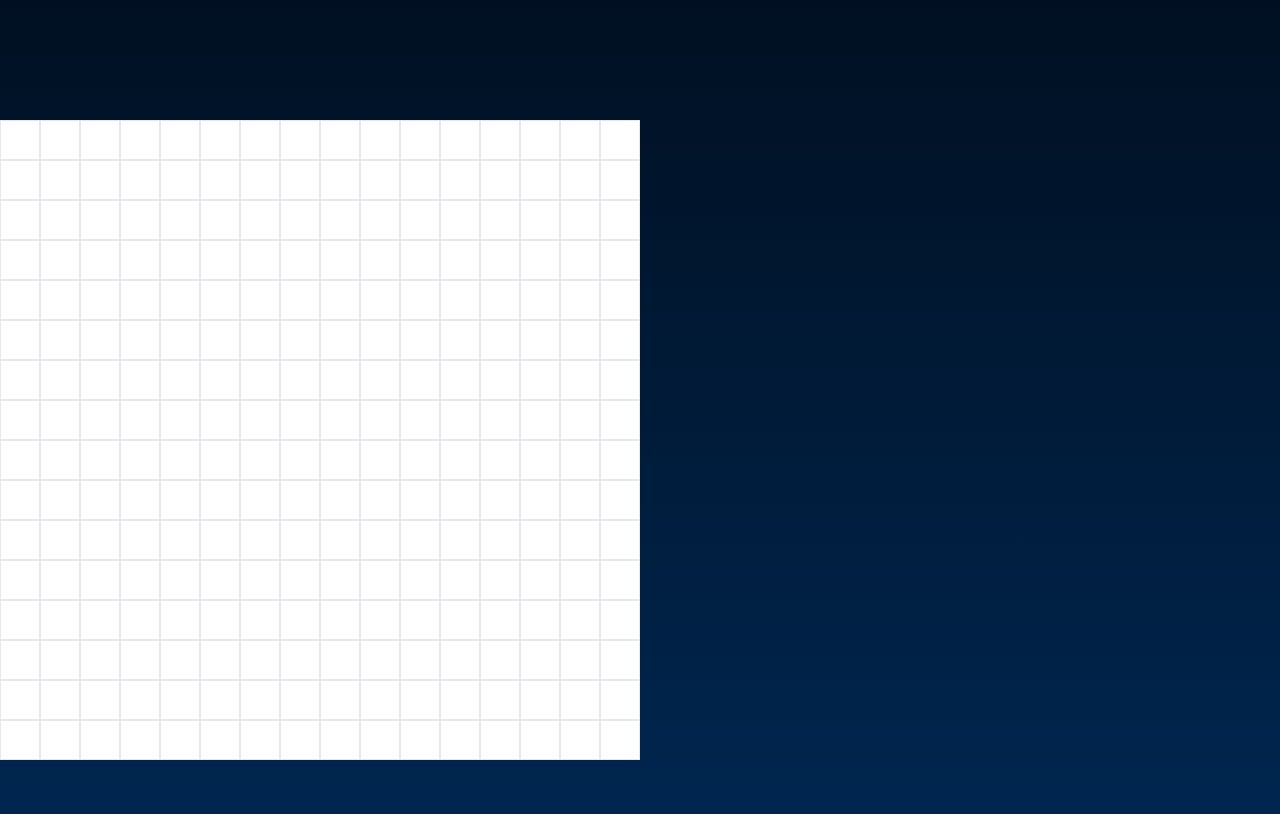
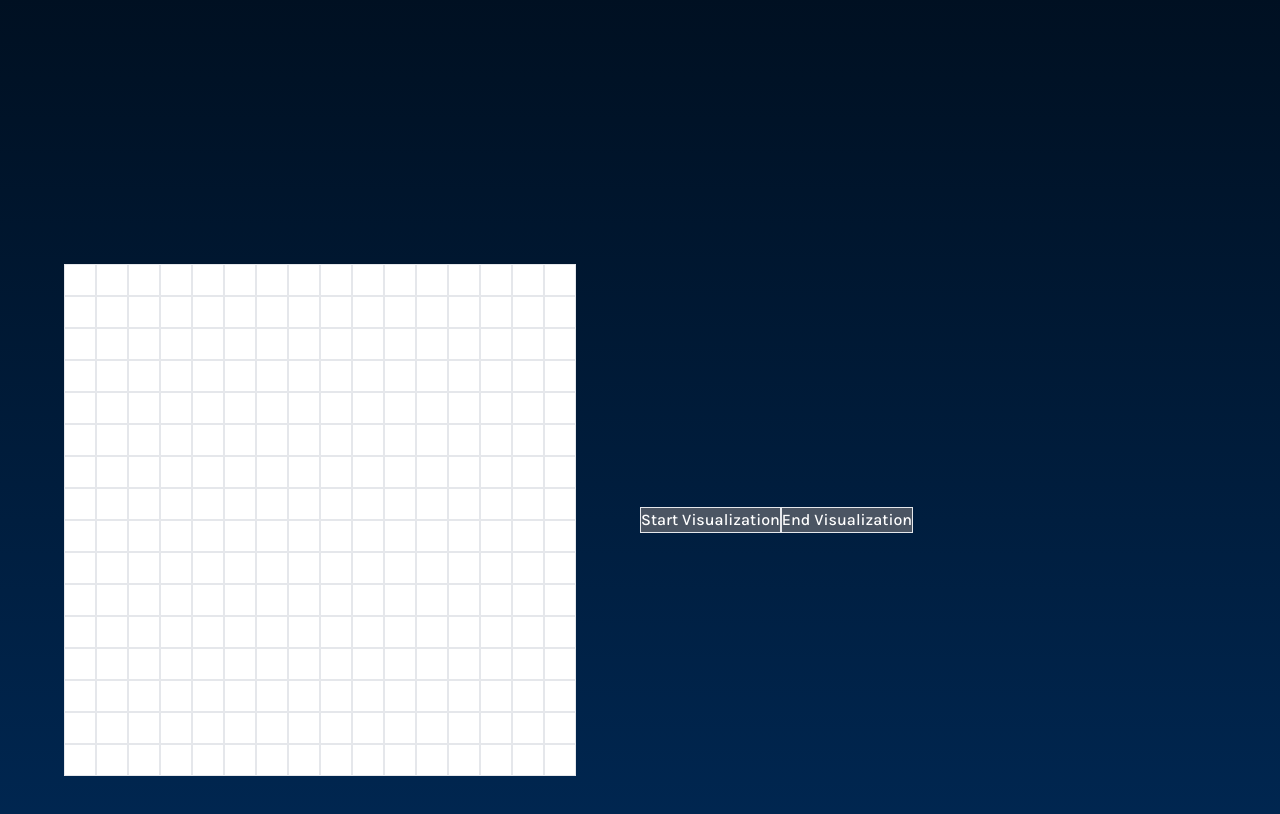
Before and after one commit to JordanRoberts-1/wave-function-collapse, a React (Vite) app: page / in a window 1280 px wide. Shown: the part 1480-2294 px from the top of the page. Built offline with nearby package versions, Linux system fonts and the light colour scheme.

Commit message:
Add core update loop outline

```diff
--- a/src/Components/Visualizer.jsx
+++ b/src/Components/Visualizer.jsx
@@ -3,17 +3,41 @@ import Tile from "./Tile";
 
 const Visualizer = ({ tiles }) => {
   const [gridData, setGridData] = useState(Array(16 * 16).fill(0));
+  const [intervalId, setIntervalId] = useState(0);
 
   useEffect(() => {
     console.log(gridData);
   }, [gridData]);
 
+  const handleStartVisualization = () => {
+    //Run the algorithm
+    setIntervalId(
+      setInterval(() => {
+        updateLoop();
+      }, 2000)
+    );
+  };
+
+  const handleStopVisualization = () => {
+    clearInterval(intervalId);
+  };
+
+  const updateLoop = () => {
+    const x = Math.floor(Math.random() * (16 + 1));
+    const y = Math.floor(Math.random() * (16 + 1));
+    const index = y * 16 + x;
+    setGridData((oldData) => {
+      const newGrid = [...oldData];
+      newGrid[index] = 1;
+      return newGrid;
+    });
+  };
+
   return (
-    <div className="w-screen h-screen bg-gradient-to-b from-darkest to-light flex flex-col">
-      <div className="w-[50vw] h-[50vw] grid grid-cols-16 grid-rows-16">
+    <div className="w-screen h-screen bg-gradient-to-b from-darkest to-light flex flex-row items-center">
+      <div className="w-[40vw] h-[40vw] grid grid-cols-16 grid-rows-16 m-16">
         {gridData?.map((gridTileIndex, index) => {
           const tileData = tiles[gridTileIndex];
-          console.log(tileData);
           return (
             <Tile
               key={index}
@@ -23,6 +47,12 @@ const Visualizer = ({ tiles }) => {
           );
         })}
       </div>
+      <button className="border bg-gray-600" onClick={handleStartVisualization}>
+        Start Visualization
+      </button>{" "}
+      <button className="border bg-gray-600" onClick={handleStopVisualization}>
+        End Visualization
+      </button>
     </div>
   );
 };
```
